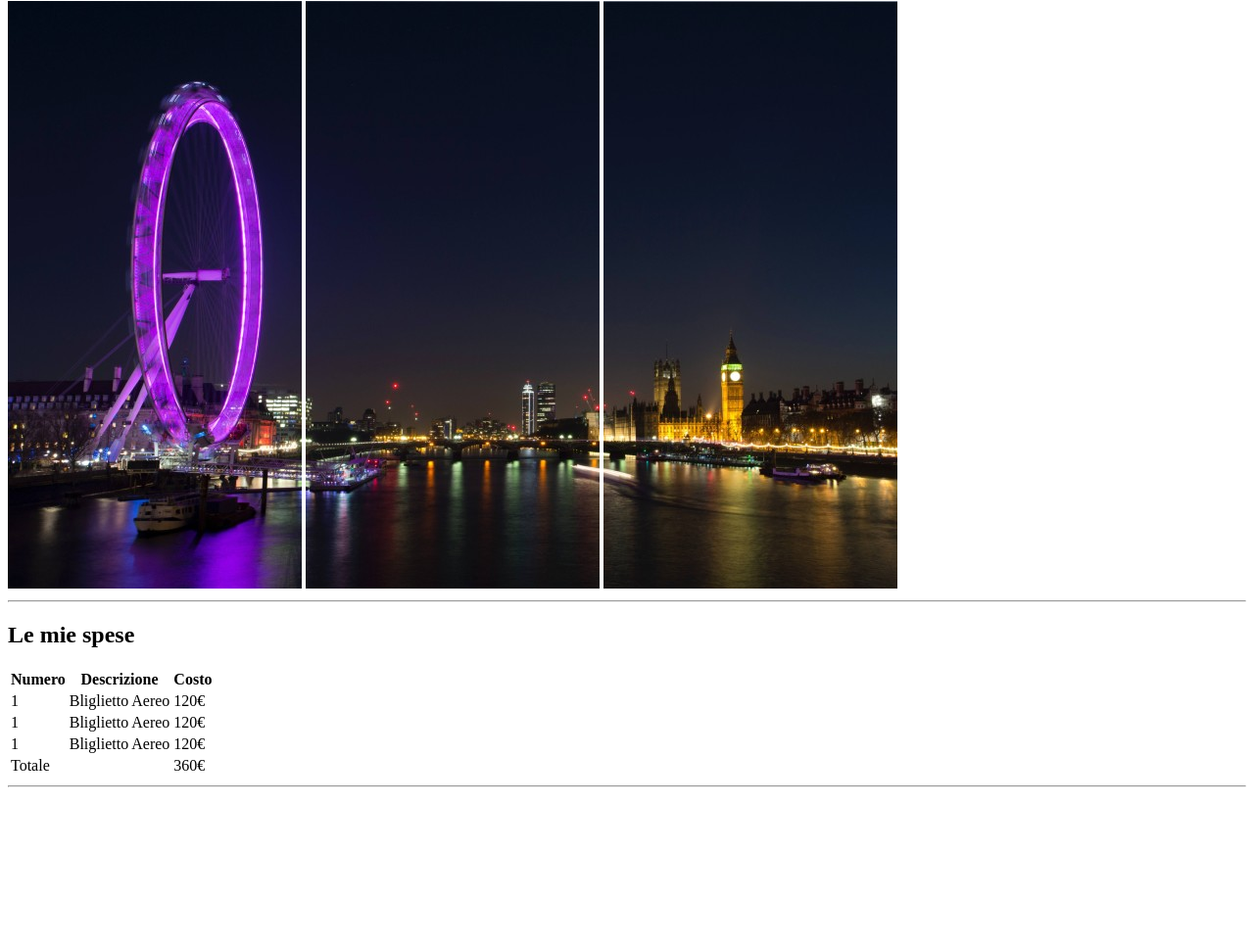
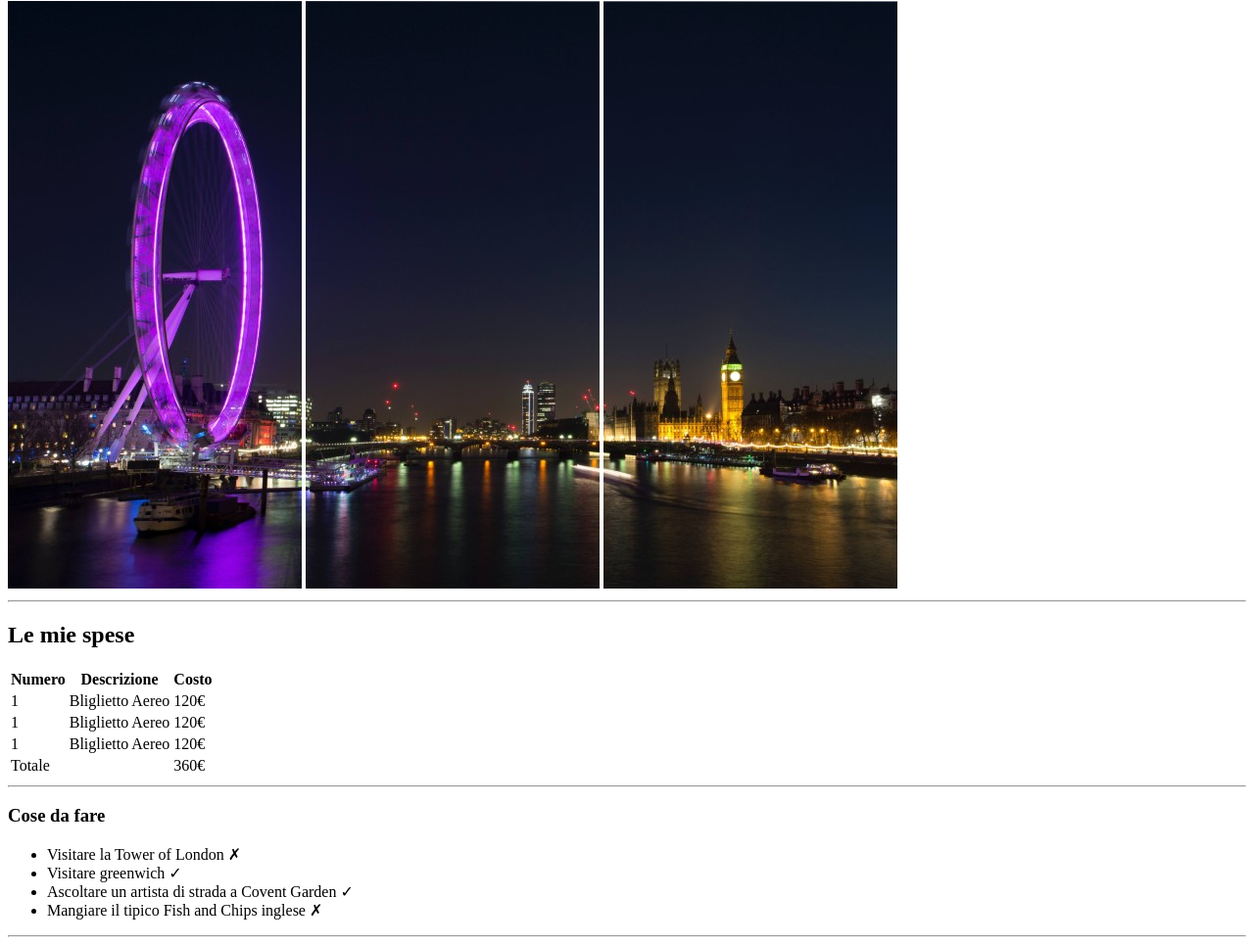
Before and after one commit to Leonardo-Mocchi/html-london-trip, a plain HTML site: page index.html in a window 1280 px wide. Shown: the part 79-1044 px from the top of the page at 98% size. Before the commit the page ends 891 px from the top, so only its background shows below. Drawn offline with Linux system fonts and the light colour scheme.

Commit message:
add to do list section

```diff
--- a/index.html
+++ b/index.html
@@ -58,6 +58,26 @@
 
     <hr>
 
+    <div>
+        <h3>Cose da fare</h3>
+        <!-- /to do list section header -->
+
+        <ul>
+            <li>Visitare la Tower of London &#10007;</li>
+            <li>Visitare greenwich &#10003;
+            </li>
+            <li>Ascoltare un artista di strada a Covent Garden &#10003;
+            </li>
+            <li>Mangiare il tipico Fish and Chips inglese &#10007;</li>
+        </ul>
+        <!-- /to do list -->
+
+    </div>
+    <!-- /to do list section -->
+
+    <hr>
+
+
 
 </body>
 
```
